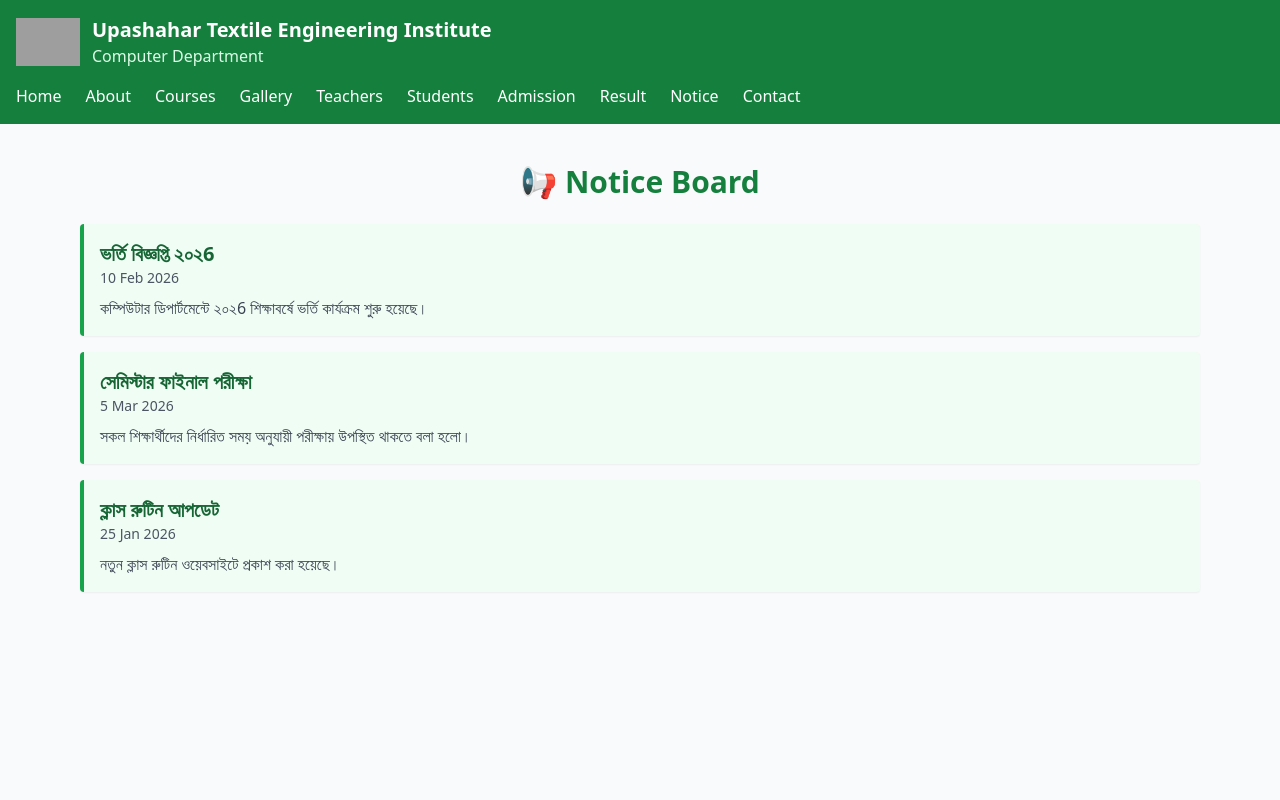
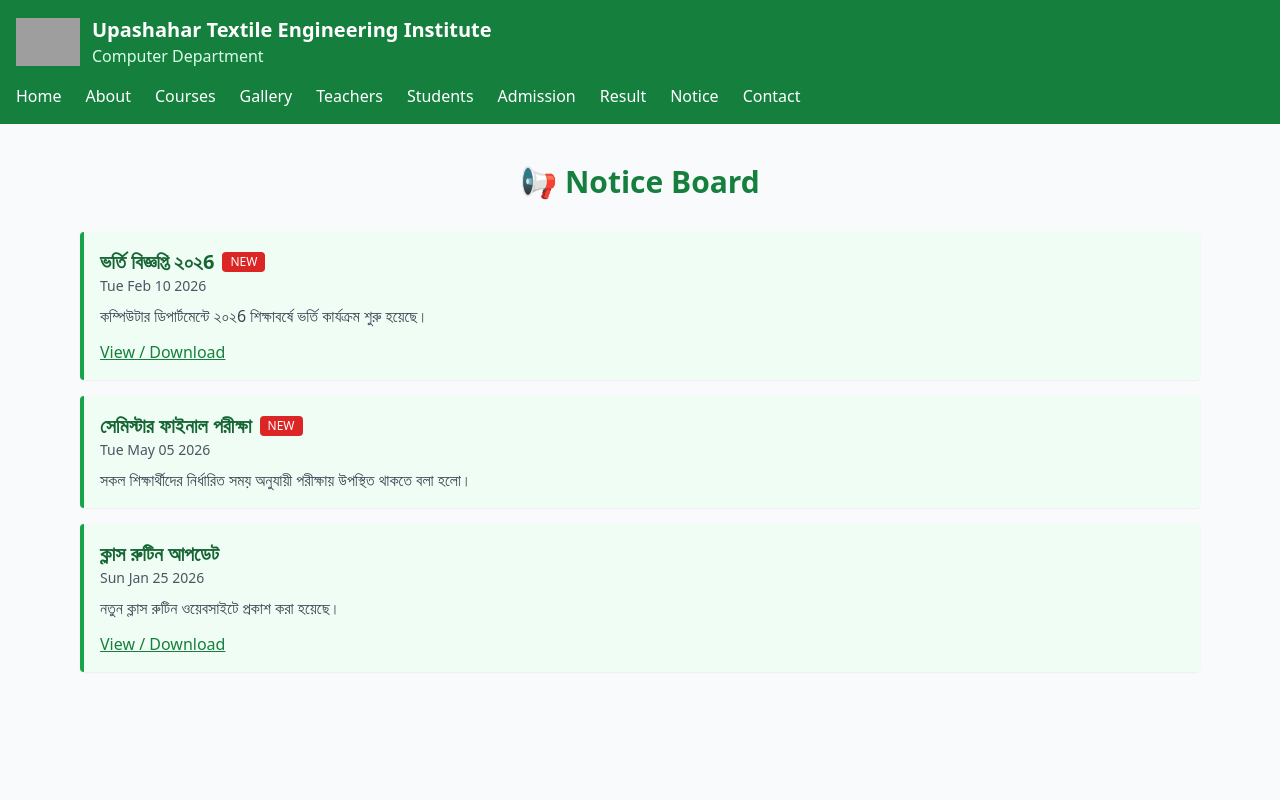
Before and after one commit to Mijanurrmiraj/utei.cst, a Next.js app: page /notice in a window 1280 px wide. Shown: the top 800 px of the page. Built offline with nearby package versions, Linux system fonts and the light colour scheme; grey boxes are pictures that could not be loaded.

Commit message:
Update page.js

```diff
--- a/app/notice/page.js
+++ b/app/notice/page.js
@@ -5,25 +5,35 @@ export const metadata = {
 const notices = [
   {
     title: "ভর্তি বিজ্ঞপ্তি ২০২6",
-    date: "10 Feb 2026",
+    date: "2026-02-10",
     desc: "কম্পিউটার ডিপার্টমেন্টে ২০২6 শিক্ষাবর্ষে ভর্তি কার্যক্রম শুরু হয়েছে।",
+    link: "/notices/admission-2026.pdf",
   },
   {
     title: "সেমিস্টার ফাইনাল পরীক্ষা",
-    date: "5 Mar 2026",
+    date: "2026-05-05",
     desc: "সকল শিক্ষার্থীদের নির্ধারিত সময় অনুযায়ী পরীক্ষায় উপস্থিত থাকতে বলা হলো।",
+    link: "",
   },
   {
     title: "ক্লাস রুটিন আপডেট",
-    date: "25 Jan 2026",
+    date: "2026-01-25",
     desc: "নতুন ক্লাস রুটিন ওয়েবসাইটে প্রকাশ করা হয়েছে।",
+    link: "/notices/class-routine.pdf",
   },
 ];
+
+function isNew(dateStr) {
+  const noticeDate = new Date(dateStr);
+  const today = new Date();
+  const diffDays = (today - noticeDate) / (1000 * 60 * 60 * 24);
+  return diffDays <= 7;
+}
 
 export default function NoticePage() {
   return (
     <div className="max-w-6xl mx-auto px-4 py-10">
-      <h1 className="text-3xl font-bold text-green-700 mb-6 text-center">
+      <h1 className="text-3xl font-bold text-green-700 mb-8 text-center">
         📢 Notice Board
       </h1>
 
@@ -33,11 +43,32 @@ export default function NoticePage() {
             key={index}
             className="border-l-4 border-green-600 bg-green-50 p-4 rounded shadow-sm"
           >
-            <h2 className="text-xl font-semibold text-green-800">
-              {notice.title}
-            </h2>
-            <p className="text-sm text-gray-600">{notice.date}</p>
+            <div className="flex items-center gap-2">
+              <h2 className="text-xl font-semibold text-green-800">
+                {notice.title}
+              </h2>
+              {isNew(notice.date) && (
+                <span className="bg-red-600 text-white text-xs px-2 py-0.5 rounded">
+                  NEW
+                </span>
+              )}
+            </div>
+
+            <p className="text-sm text-gray-600">
+              {new Date(notice.date).toDateString()}
+            </p>
+
             <p className="mt-2 text-gray-700">{notice.desc}</p>
+
+            {notice.link && (
+              <a
+                href={notice.link}
+                target="_blank"
+                className="inline-block mt-3 text-green-700 font-medium underline"
+              >
+                View / Download
+              </a>
+            )}
           </div>
         ))}
       </div>
```
